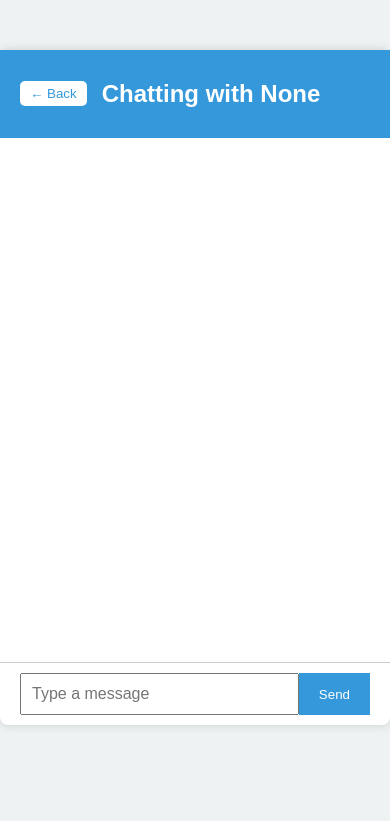
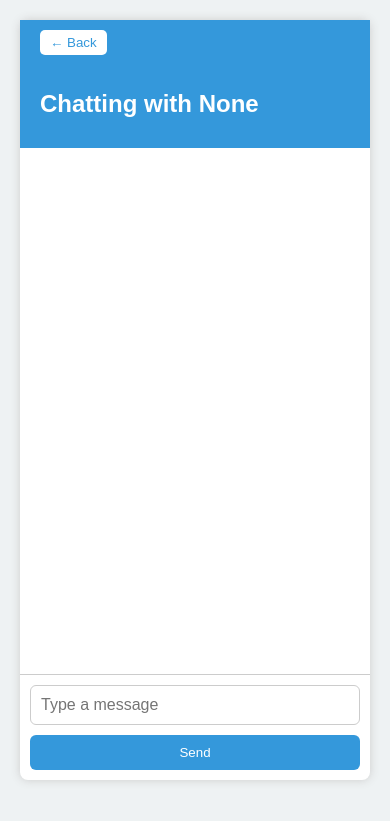
Before and after one commit to jpconwi/jp_chat_friends_sy2005, a Flask app: page /chat in a window 390 px wide. Shown: the top 821 px of the page. Run offline with Flask 3, Linux system fonts and the light colour scheme; the visitor is signed in with stand-in values (Sample User, id 1); data that the repository does not hold is empty; some libraries are stand-ins or nearby versions.

Commit message:
Update chat.css

```diff
--- a/static/chat.css
+++ b/static/chat.css
@@ -14,6 +14,7 @@ body {
   display: flex;
   flex-direction: column;
   height: 80vh;
+  box-sizing: border-box;
 }
 
 .chat-header {
@@ -23,6 +24,7 @@ body {
   display: flex;
   align-items: center;
   gap: 15px;
+  flex-wrap: wrap;
 }
 
 .chat-header button {
@@ -40,32 +42,40 @@ body {
   overflow-y: auto;
 }
 
+.admin-msg,
+.user-msg {
+  padding: 10px;
+  margin: 4px 0;
+  border-radius: 10px;
+  max-width: 80%;
+  word-wrap: break-word;
+}
+
 .admin-msg {
-  background: #d1ecf1;
-  padding: 10px;
-  margin-bottom: 10px;
-  border-radius: 10px;
+  background: #e0ffe0;
   text-align: right;
+  align-self: flex-end;
 }
 
 .user-msg {
-  background: #f8d7da;
-  padding: 10px;
-  margin-bottom: 10px;
-  border-radius: 10px;
+  background: #f0f0f0;
   text-align: left;
+  align-self: flex-start;
 }
 
 .chat-input {
   display: flex;
   padding: 10px 20px;
   border-top: 1px solid #ccc;
+  gap: 10px;
 }
 
 .chat-input input {
   flex: 1;
   padding: 10px;
   font-size: 16px;
+  border: 1px solid #ccc;
+  border-radius: 6px;
 }
 
 .chat-input button {
@@ -73,27 +83,12 @@ body {
   background: #3498db;
   color: white;
   border: none;
+  border-radius: 6px;
   cursor: pointer;
 }
 
 button {
   cursor: pointer;
-}
-
-.admin-msg, .user-msg {
-  padding: 8px;
-  margin: 4px;
-  border-radius: 6px;
-}
-
-.admin-msg {
-  background-color: #e0ffe0;
-  text-align: right;
-}
-
-.user-msg {
-  background-color: #f0f0f0;
-  text-align: left;
 }
 
 .admin-msg button {
@@ -103,3 +98,32 @@ button {
   color: red;
   cursor: pointer;
 }
+
+/* ✅ Mobile Responsive Styling */
+@media (max-width: 600px) {
+  .chat-container {
+    margin: 20px;
+    height: 90vh;
+  }
+
+  .chat-header {
+    flex-direction: column;
+    align-items: flex-start;
+  }
+
+  .chat-input {
+    flex-direction: column;
+    padding: 10px;
+  }
+
+  .chat-input input,
+  .chat-input button {
+    width: 100%;
+    box-sizing: border-box;
+  }
+
+  .admin-msg,
+  .user-msg {
+    max-width: 100%;
+  }
+}
```
